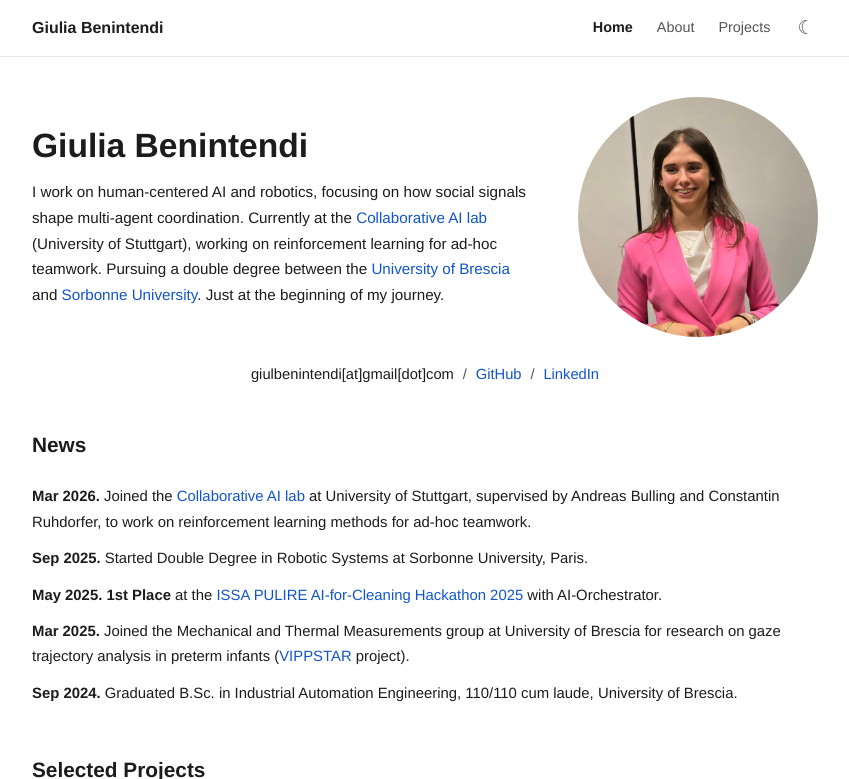
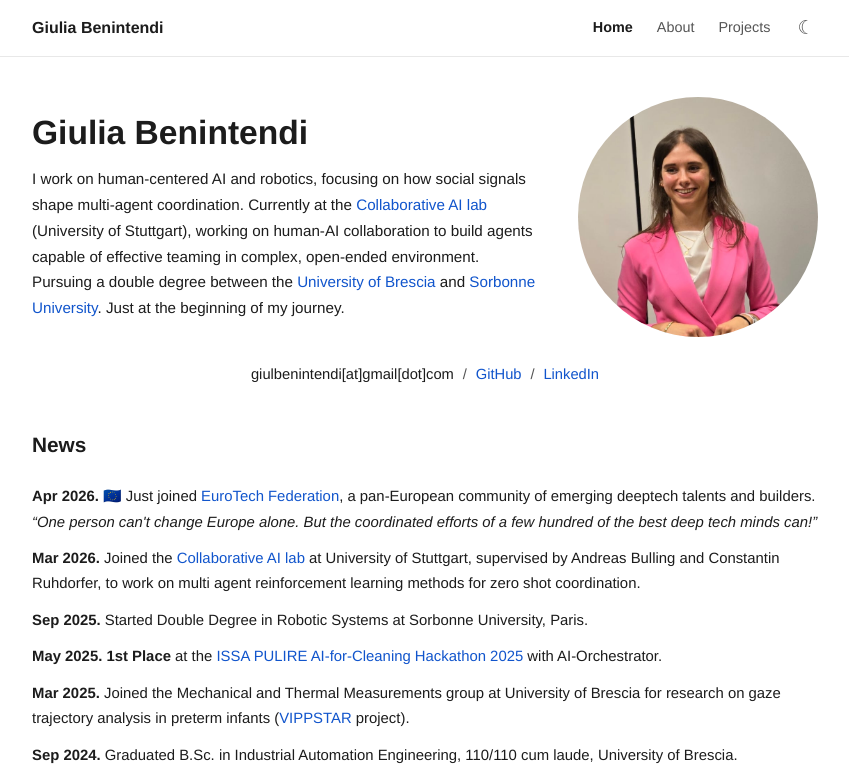
Before and after one commit to giuliabenintendi/giuliabenintendi.github.io, a Jekyll site: the page built from index.html, in a window 1280 px wide and 900 px high, cut to the strip 0-779 px from the top of the window. Shown: the whole strip, without its empty margins (215-1064 px from the left). Built offline with Jekyll 4.4.1, drawn with Linux system fonts in a browser that asks for light colours.

Commit message:
update intro, news, and research description

```diff
--- a/about.html
+++ b/about.html
@@ -56,7 +56,7 @@ permalink: /about/
       <span class="entry-date">Mar 2026 – Present</span>
     </div>
     <div class="entry-sub">Collaborative AI Centre, University of Stuttgart · Supervisors: Andreas Bulling, Constantin Ruhdorfer</div>
-    <p>Designing MARL agents for ad-hoc teamwork, integrating computational models of joint attention to improve coordination with unseen partners.</p>
+    <p>Investigating emergent communication and joint attention in cooperative multi agent reinforcement learning for zero shot coordination.</p>
   </div>
 </div>
 
--- a/index.html
+++ b/index.html
@@ -10,8 +10,9 @@ title: Giulia Benintendi
     <p class="tagline">
       I work on human-centered AI and robotics, focusing on how social signals shape multi-agent
       coordination. Currently at the <a href="https://www.collaborative-ai.org/" target="_blank">Collaborative AI lab</a>
-      (University of Stuttgart), working on reinforcement learning for ad-hoc teamwork. Pursuing a
-      double degree between the <a href="https://www.unibs.it" target="_blank">University of Brescia</a> and
+      (University of Stuttgart), working on human-AI collaboration to build agents capable of
+      effective teaming in complex, open-ended environment. Pursuing a double degree between the
+      <a href="https://www.unibs.it" target="_blank">University of Brescia</a> and
       <a href="https://www.sorbonne-universite.fr" target="_blank">Sorbonne University</a>.
       Just at the beginning of my journey.
     </p>
@@ -29,7 +30,10 @@ title: Giulia Benintendi
 <h2 class="section-title">News</h2>
 <ul class="news-list">
   <li class="news-item">
-    <span class="news-date">Mar 2026.</span> Joined the <a href="https://www.collaborative-ai.org/" target="_blank">Collaborative AI lab</a> at University of Stuttgart, supervised by Andreas Bulling and Constantin Ruhdorfer, to work on reinforcement learning methods for ad-hoc teamwork.
+    <span class="news-date">Apr 2026.</span> 🇪🇺 Just joined <a href="https://www.eurotech-federation.com/" target="_blank">EuroTech Federation</a>, a pan-European community of emerging deeptech talents and builders. <em>&ldquo;One person can't change Europe alone. But the coordinated efforts of a few hundred of the best deep tech minds can!&rdquo;</em>
+  </li>
+  <li class="news-item">
+    <span class="news-date">Mar 2026.</span> Joined the <a href="https://www.collaborative-ai.org/" target="_blank">Collaborative AI lab</a> at University of Stuttgart, supervised by Andreas Bulling and Constantin Ruhdorfer, to work on multi agent reinforcement learning methods for zero shot coordination.
   </li>
   <li class="news-item">
     <span class="news-date">Sep 2025.</span> Started Double Degree in Robotic Systems at Sorbonne University, Paris.
```
